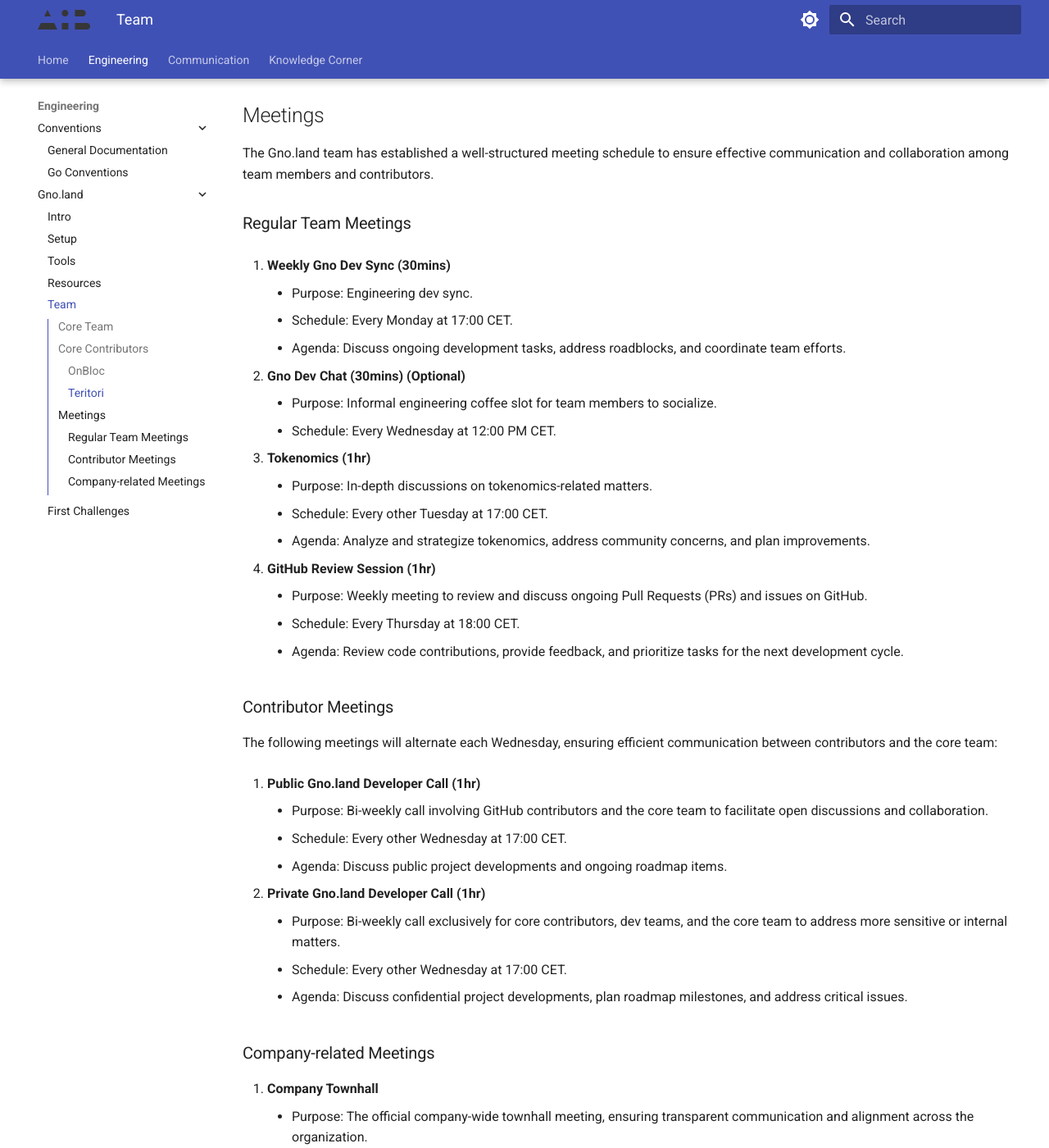
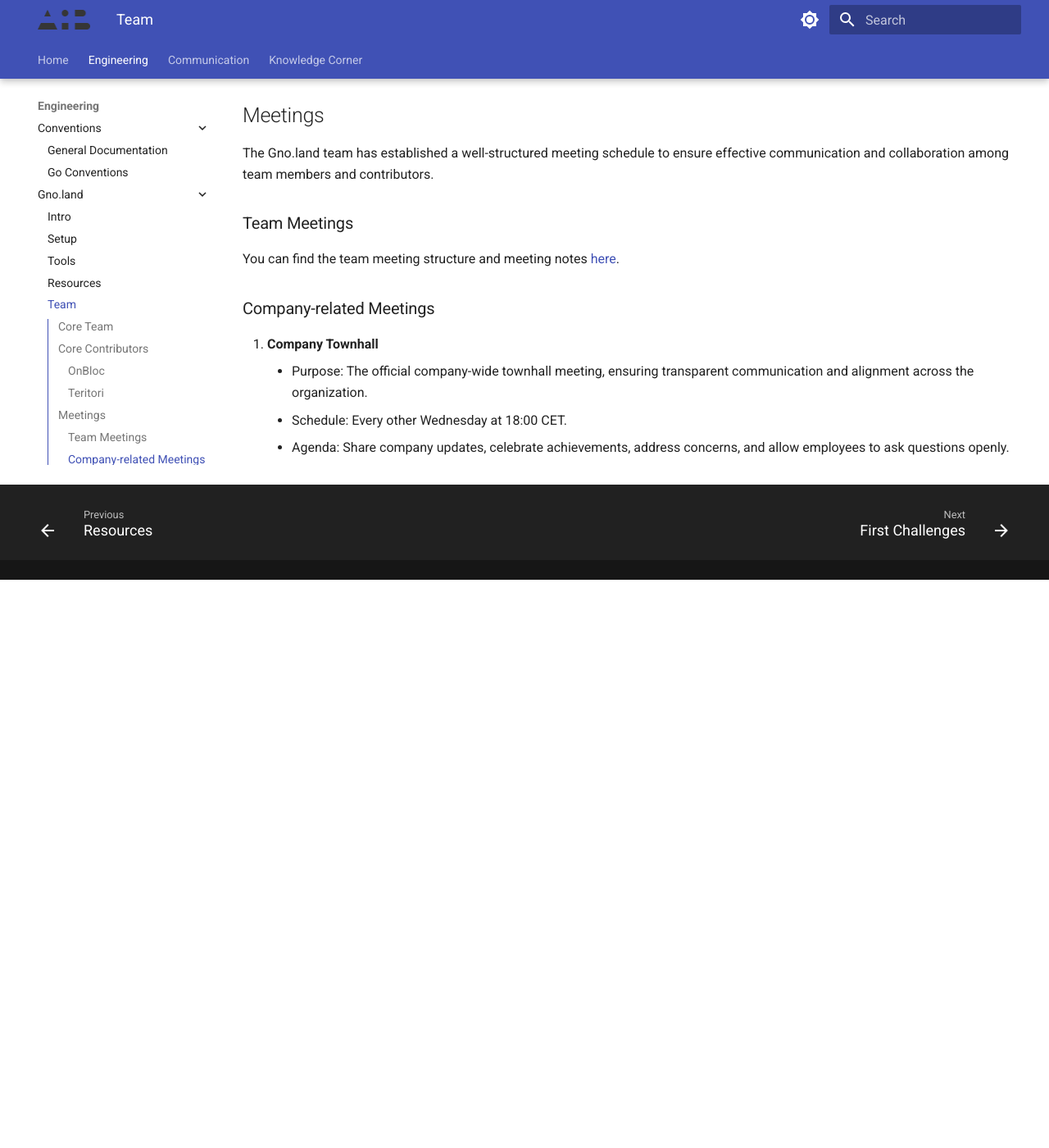
Before and after one commit to gnolang/guide, an MkDocs documentation site: the page built from docs/engineering/gno.land/team.md, in a window 1280 px wide and 1400 px high, scrolled down 1324 px. Shown: the whole window at 82% size. Built offline with MkDocs 1.6.1 and Material for MkDocs 9.7.7, drawn with Linux system fonts in a browser that asks for light colours; the version menu is left out; after the commit the page ends 2031 px from its top, so only the background shows below that.

Commit message:
Use the meetings repo as a source of truth

```diff
--- a/docs/engineering/gno.land/team.md
+++ b/docs/engineering/gno.land/team.md
@@ -41,43 +41,9 @@
 The Gno.land team has established a well-structured meeting schedule to ensure effective communication and collaboration
 among team members and contributors.
 
-### Regular Team Meetings
+### Team Meetings
 
-1. **Weekly Gno Dev Sync (30mins)**
-    - Purpose: Engineering dev sync.
-    - Schedule: Every Monday at 17:00 CET.
-    - Agenda: Discuss ongoing development tasks, address roadblocks, and coordinate team efforts.
-
-2. **Gno Dev Chat (30mins) (Optional)**
-    - Purpose: Informal engineering coffee slot for team members to socialize.
-    - Schedule: Every Wednesday at 12:00 PM CET.
-
-3. **Tokenomics (1hr)**
-    - Purpose: In-depth discussions on tokenomics-related matters.
-    - Schedule: Every other Tuesday at 17:00 CET.
-    - Agenda: Analyze and strategize tokenomics, address community concerns, and plan improvements.
-
-4. **GitHub Review Session (1hr)**
-    - Purpose: Weekly meeting to review and discuss ongoing Pull Requests (PRs) and issues on GitHub.
-    - Schedule: Every Thursday at 18:00 CET.
-    - Agenda: Review code contributions, provide feedback, and prioritize tasks for the next development cycle.
-
-### Contributor Meetings
-
-The following meetings will alternate each Wednesday, ensuring efficient communication between contributors and the core
-team:
-
-1. **Public Gno.land Developer Call (1hr)**
-    - Purpose: Bi-weekly call involving GitHub contributors and the core team to facilitate open discussions and
-      collaboration.
-    - Schedule: Every other Wednesday at 17:00 CET.
-    - Agenda: Discuss public project developments and ongoing roadmap items.
-
-2. **Private Gno.land Developer Call (1hr)**
-    - Purpose: Bi-weekly call exclusively for core contributors, dev teams, and the core team to address more sensitive
-      or internal matters.
-    - Schedule: Every other Wednesday at 17:00 CET.
-    - Agenda: Discuss confidential project developments, plan roadmap milestones, and address critical issues.
+You can find the team meeting structure and meeting notes [here](https://github.com/gnolang/meetings).
 
 ### Company-related Meetings
 
```
